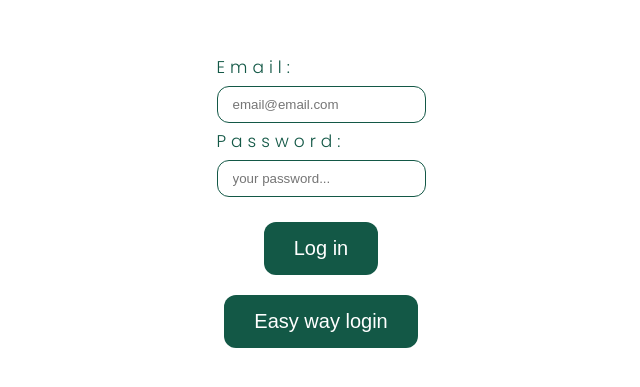
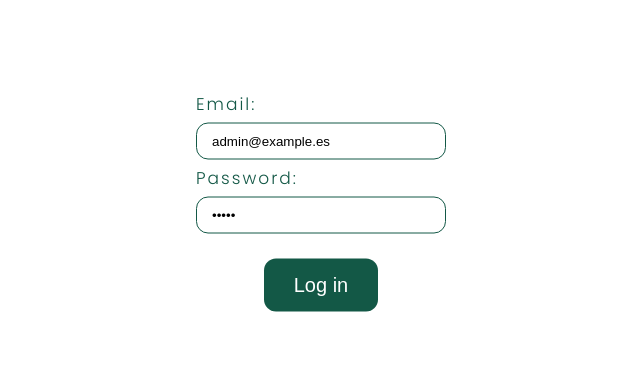
Before and after one commit to nzluis/dashboard_miranda, a React (Vite) app: page /login in a window 1280 px wide. Shown: the part 229-616 px from the top of the page, without its empty margins (319-959 px from the left). Built offline with nearby package versions, Linux system fonts and the light colour scheme.

Commit message:
style: newroom form

```diff
--- a/src/index.css
+++ b/src/index.css
@@ -33,10 +33,6 @@ a {
     cursor: pointer;
 }
 
-.iconPointer {
-  cursor: pointer
-}
-
 input[type=text] {
     -webkit-appearance: none;
     -moz-appearance: none;
@@ -57,3 +53,10 @@ input[type=text] {
   color: var(--padding-first);
   font-weight: bolder;
 }
+
+select {
+          -webkit-appearance: none;
+        appearance: none;
+        border: none;
+        background-color: var(--bg-dashboard);
+}
--- a/src/pages/LoginPage.jsx
+++ b/src/pages/LoginPage.jsx
@@ -7,8 +7,8 @@ import { Form, FormAbsolute } from '../style/FormStyled'
 
 export default function Login() {
     const { auth, setAuth } = useContext(AuthContext)
-    const [email, setEmail] = useState('')
-    const [pass, setPass] = useState('')
+    const [email, setEmail] = useState('admin@example.es')
+    const [pass, setPass] = useState('admin')
     const [error, setError] = useState(false)
 
     function handleSubmit(e) {
@@ -26,13 +26,13 @@ export default function Login() {
         <Navigate to='/' />
     ) : (
         <LoginContainer>
-            <FormAbsolute onSubmit={(e) => handleSubmit(e)}>
+            <FormAbsolute width={'login'} onSubmit={(e) => handleSubmit(e)}>
                 <label htmlFor="email">Email:
                     <input
 
                         value={email}
                         onChange={(e) => setEmail(e.target.value)}
-                        placeholder="email@email.com"
+                        placeholder="admin@example.com"
                         type="email"
                         name="email"
                     />
@@ -41,14 +41,13 @@ export default function Login() {
                     <input
                         value={pass}
                         onChange={(e) => setPass(e.target.value)}
-                        placeholder="your password..."
+                        placeholder="admin"
                         type="password"
                         name="password"
                     />
                 </label>
                 {error && <p>Incorrect Authentication: try again with 'admin@example.es' and 'admin' </p>}
                 <ButtonActive>Log in</ButtonActive>
-                <ButtonActive onClick={() => setAuth('1')}>Easy way login</ButtonActive>
             </FormAbsolute>
         </LoginContainer>
     )
--- a/src/pages/NewRoomPage.jsx
+++ b/src/pages/NewRoomPage.jsx
@@ -1,4 +1,4 @@
-import { Form } from "../style/FormStyled";
+import { FileStyled, Form, FormRow } from "../style/FormStyled";
 import { useState } from "react";
 import { DashBoard } from "../style/DashBoardStyled";
 import { ButtonActive } from "../style/ButtonStyled";
@@ -6,11 +6,11 @@ import { ButtonActive } from "../style/ButtonStyled";
 export default function NewRoomPage() {
     const [photo, setPhoto] = useState()
     const [roomNumber, setRoomNumber] = useState()
-    const [roomType, setRoomType] = useState()
-    const [amenities, setAmenities] = useState()
+    const [roomType, setRoomType] = useState('single_bed')
+    const [amenities, setAmenities] = useState('AC, Shower, Double Bed, Towel, Bathup, Coffee Set, LED TV, Wifi')
     const [price, setPrice] = useState()
     const [offerPrice, setOfferPrice] = useState()
-    const [status, setStatus] = useState()
+    const [status, setStatus] = useState(('available'))
 
     const newRoom = {
         id: Math.random() * 1000,
@@ -28,49 +28,39 @@ export default function NewRoomPage() {
         alert(`
             Booking registered successfuly:
                 ${newRoom.room_type} ${newRoom.room_number}
-                ${newRoom.price} now ${newRoom.offerPrice}
+                ${newRoom.price} now ${newRoom.offer_price}
         `)
     }
 
     return (
         <DashBoard>
             <Form>
-                <label htmlFor="photo">Photo:
+                <FormRow label="file">
+                    <label htmlFor="room_number">Room Number:
                         <input
-
+                            value={roomNumber}
+                            onChange={(e) => setRoomNumber(e.target.value)}
+                            name="room_number"
+                        />
+                    </label>
+                    <FileStyled htmlFor="photo">Upload Photo
+                        <input
                             value={photo}
                             onChange={(e) => setPhoto(e.target.value)}
                             name="photo"
                             type="file"
+                            id="photo"
                         />
-                </label>
-                <label htmlFor="room_number">Room Number:
-                    <input
-                        value={roomNumber}
-                        onChange={(e) => setroomNumber(e.target.value)}
-                        name="room_number"
-                    />
-                </label>
+                    </FileStyled>
+                </FormRow>
                 <label htmlFor="amenities">Amenities:
                     <input
                         value={amenities}
                         onChange={(e) => setAmenities(e.target.value)}
                         name="amenities"
-                        type="checkbox"
-                    />A/C
-                    <input
-                        value={amenities}
-                        onChange={(e) => setAmenities(e.target.value)}
-                        name="amenities"
-                        type="checkbox"
-                    />Shower
-                    <input
-                        value={amenities}
-                        onChange={(e) => setAmenities(e.target.value)}
-                        name="amenities"
-                        type="checkbox"
-                    />Coffee Set
+                    />
                 </label>
+                <FormRow>
                     <label htmlFor="price">Price:
                         <input
                             value={price}
@@ -82,11 +72,13 @@ export default function NewRoomPage() {
                     <label htmlFor="offer_price">Offer Price:
                         <input
                             value={offerPrice}
-                        onChange={(e) => setOffer_price(e.target.value)}
+                            onChange={(e) => setOfferPrice(e.target.value)}
                             name="offer_price"
                             type="number"
                         />
                     </label>
+                </FormRow>
+                <FormRow>
                     <label htmlFor="room_type">Room Type:
                         <select
                             value={roomType}
@@ -109,6 +101,7 @@ export default function NewRoomPage() {
                             <option value="booked">Booked</option>
                         </select>
                     </label>
+                </FormRow>
                 <ButtonActive onClick={(e) => handleSubmit(e)}>Send</ButtonActive>
             </Form>
         </DashBoard>
--- a/src/style/FormStyled.js
+++ b/src/style/FormStyled.js
@@ -1,35 +1,34 @@
-import styled from "styled-components";
+import styled, { css } from "styled-components";
 
 export const Form = styled.form`
     display: flex;
     flex-direction: column;
     align-items: center;
     margin: 30px auto;
-    width: 25%;
+    width: ${props => props.width === 'login' ? '250px' : '40%'};
 
 
 
     label {
         display: flex;
         flex-direction: column;
+        /* ${props => props.label === 'file' ? 'white' : 'var(--padding-second)'} */
         color: var(--padding-second);
-          font-size: 17px;
-    font-weight: 300;
-    line-height: 27px;
-    letter-spacing: 5px;
-
+        width: 100%;
+        font-size: 17px;
+        font-weight: 300;
+        line-height: 27px;
+        letter-spacing: 2px;
     }
 
-    input {
-        border: none;
+    input, select {
         padding: 10px 15px;
-        border: 1px solid var(--padding-second);
         border-radius: 12px;
         margin: 5px 0;
+        border: 1px solid var(--padding-second);
     }
     input:focus {
-        outline:none;
-        box-shadow: 0 0 1px 1px var(--padding-second);
+        outline: .3px solid var(--padding-second);
     }
 
     button {
@@ -42,7 +41,25 @@ export const Form = styled.form`
         text-align: center;
         font-size: 12px;
         color: var(--padding-first);
-        max-width: 60%
+    }
+
+    select {
+        cursor: pointer;
+    }
+
+    input[type="file"] {
+        display: none
+    }
+`
+export const FormRow = styled(Form)`
+    display: flex;
+    flex-direction: row;
+    width: 100%;
+    gap: 15px;
+    margin: 0;
+    input {
+
+        height: 38px;
     }
 `
 
@@ -52,3 +69,17 @@ export const FormAbsolute = styled(Form)`
     left: 50%;
     transform: translate(-50%,-50%);
 `
+
+export const FileStyled = styled.label`
+    text-align: center;
+    background-color: white;
+    border: 1px solid var(--padding-second);
+    width: fit-content !important;
+    border-radius: 12px;
+    cursor: pointer;
+    align-self: flex-end;
+
+    &:active {
+        transform: scale(.99);
+    }
+`
```
Lines whose indentation alone changed are shown as unchanged.
